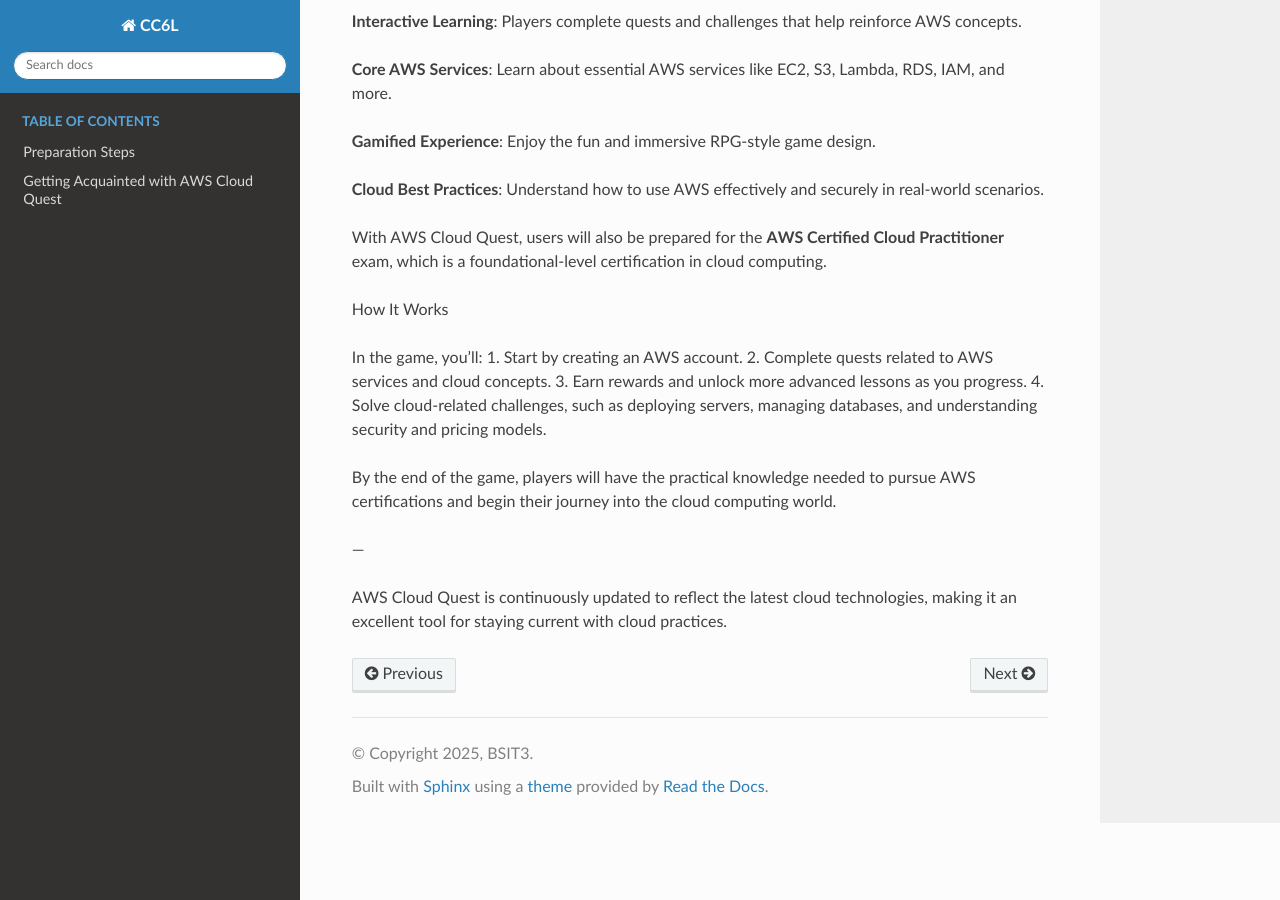
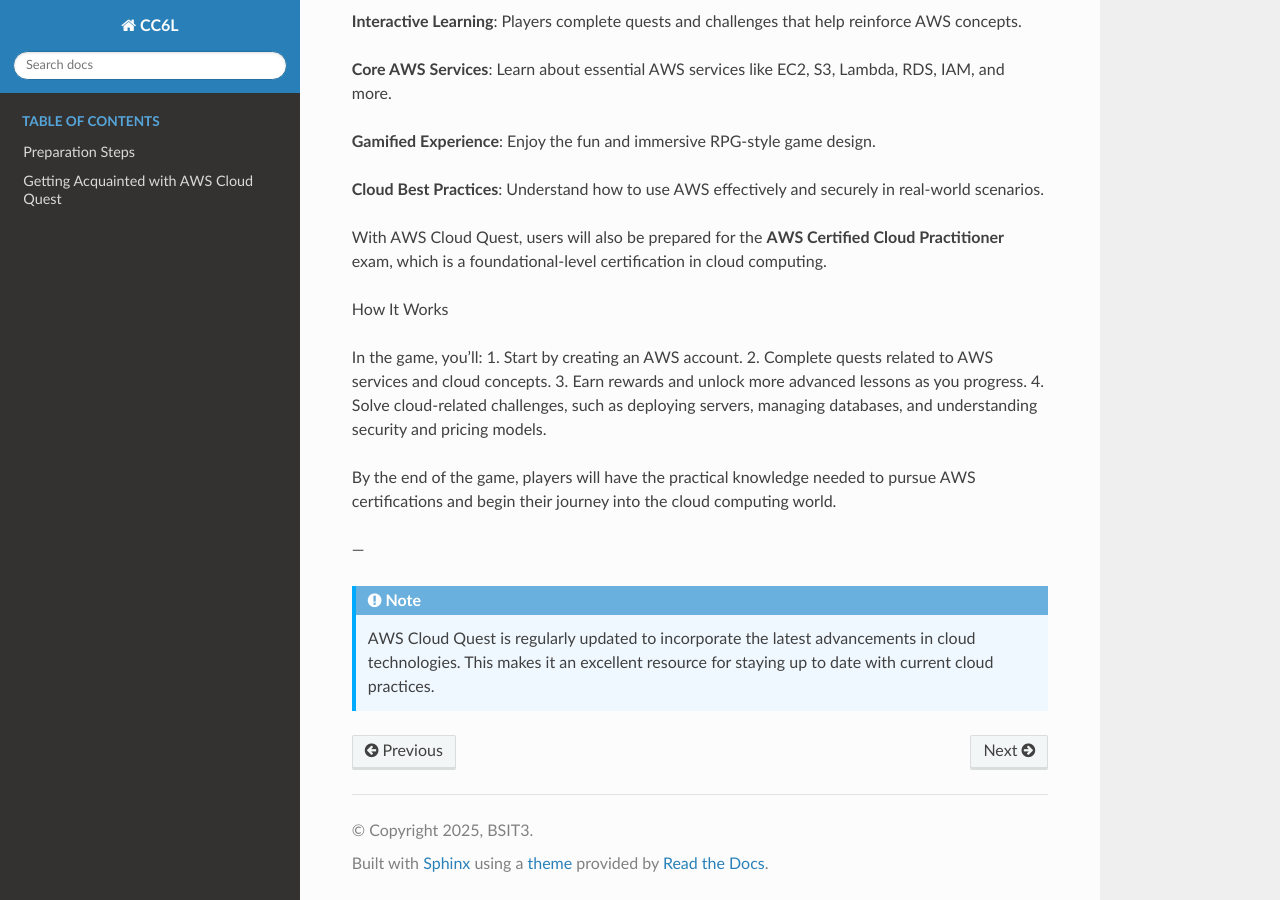
Before and after one commit to jambybrillo/aws_partitioner, a Sphinx documentation site: the page built from docs/source/Introduction.rst, in a window 1280 px wide and 900 px high, scrolled down 731 px. Built offline with Sphinx 7.4.7 and the Read the Docs theme 3.1.0, drawn with Linux system fonts in a browser that asks for light colours.

Commit message:
Update Introduction.rst

```diff
--- a/docs/source/Introduction.rst
+++ b/docs/source/Introduction.rst
@@ -33,4 +33,4 @@
 
 .. note::
 
-AWS Cloud Quest is continuously updated to reflect the latest cloud technologies, making it an excellent tool for staying current with cloud practices.
+   AWS Cloud Quest is regularly updated to incorporate the latest advancements in cloud technologies. This makes it an excellent resource for staying up to date with current cloud practices.
```
